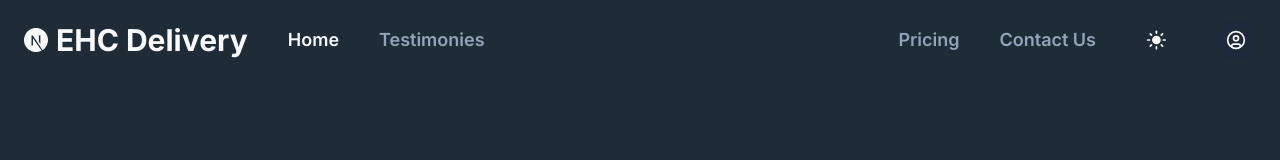
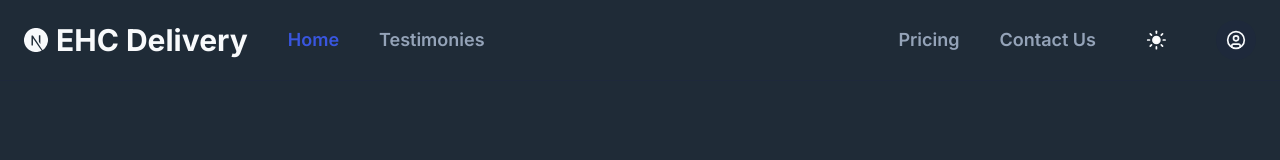
Before and after one commit to oleivahn/ehc-paytracker, a Next.js app: page / in a window 1280 px wide. Shown: the top 160 px of the page. Built offline with nearby package versions, Linux system fonts and the light colour scheme.

Commit message:
Navbar colors

```diff
--- a/components/Navbar.tsx
+++ b/components/Navbar.tsx
@@ -100,7 +100,7 @@ export default function Navbar() {
                         document.getElementById("close-drawer")?.click();
                       }}
                       className={`${
-                        isActive ? "text-foreground" : "text-muted-foreground"
+                        isActive ? "text-primary" : "text-muted-foreground"
                       } transition-colors hover:text-foreground text-nowrap`}
                     >
                       {label}
@@ -127,7 +127,7 @@ export default function Navbar() {
                 key={i}
                 href={href}
                 className={`${
-                  isActive ? "text-foreground" : "text-muted-foreground"
+                  isActive ? "text-primary" : "text-muted-foreground"
                 } transition-colors hover:text-foreground text-nowrap hidden md:block font-semibold`}
               >
                 {label}
@@ -147,7 +147,7 @@ export default function Navbar() {
                 key={i}
                 href={href}
                 className={`${
-                  isActive ? "text-foreground" : "text-muted-foreground"
+                  isActive ? "text-primary" : "text-muted-foreground"
                 } transition-colors hover:text-foreground text-nowrap hidden md:block font-semibold`}
               >
                 {label}
```
